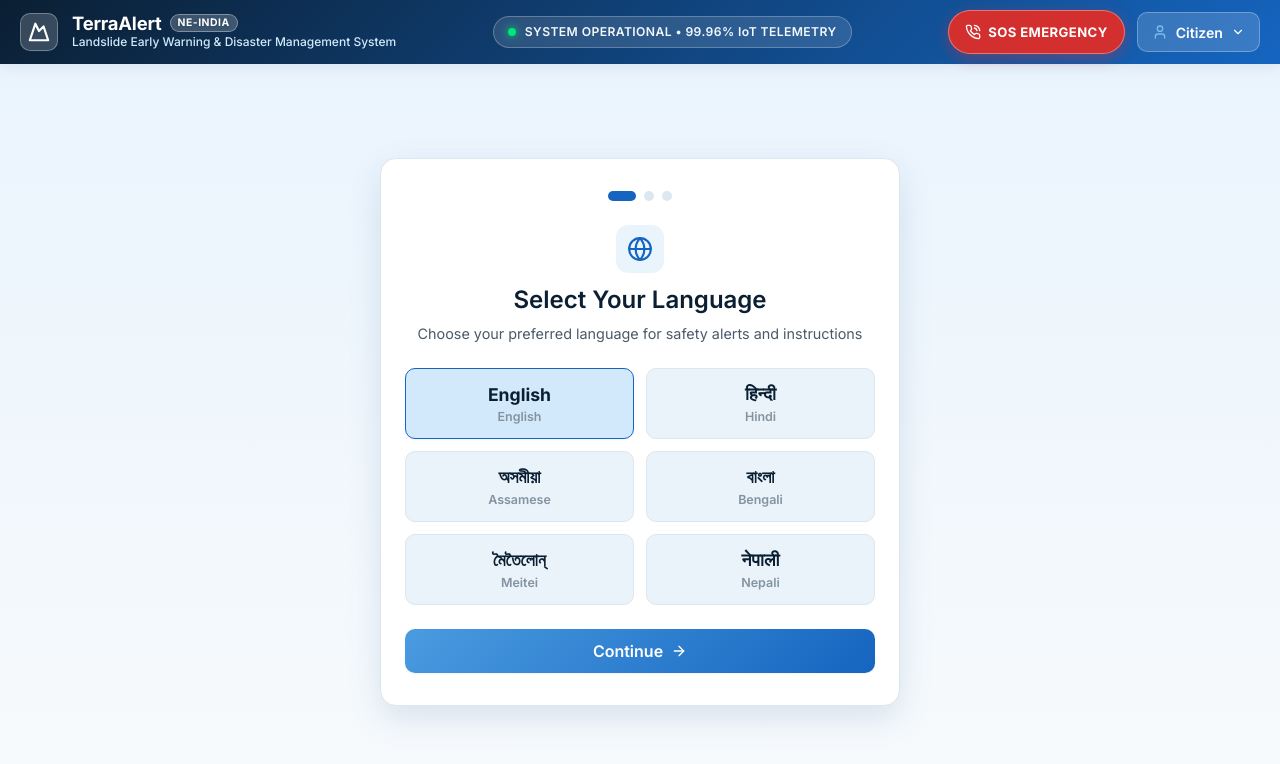
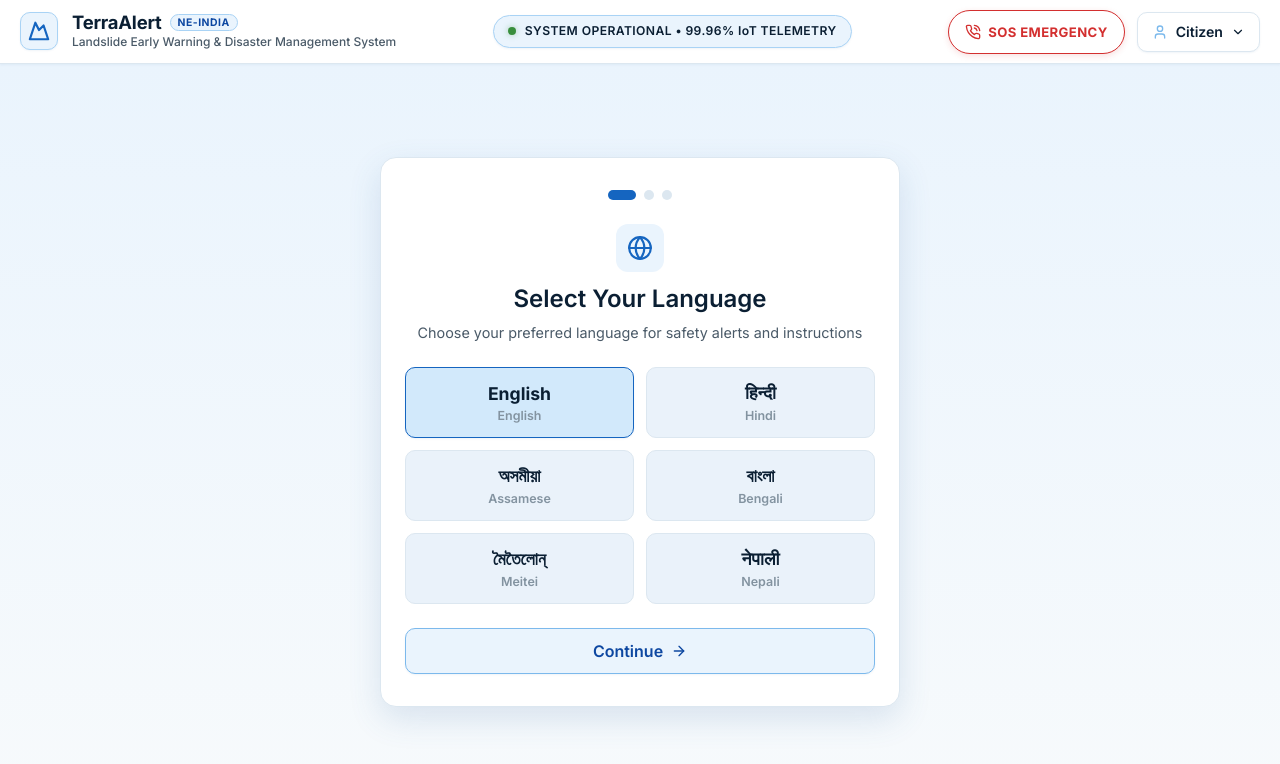
Before and after one commit to karthiksuman/LandAlert, a React (Vite) app: page / in a window 1280 px wide. Shown: the top 764 px of the page. Built offline with nearby package versions, Linux system fonts and the light colour scheme.

Commit message:
feat: restyle top navbar, sidebars, and buttons to clean light theme

```diff
--- a/src/components/admin/AdminPortal.jsx
+++ b/src/components/admin/AdminPortal.jsx
@@ -17,15 +17,15 @@ const AdminPortal = () => {
     <div className="admin-layout">
       {/* Admin Sidebar */}
       <aside className={`portal-sidebar ${isSidebarCollapsed ? 'collapsed' : ''}`}>
-        <div style={{ padding: '16px 14px', display: 'flex', justifyContent: isSidebarCollapsed ? 'center' : 'space-between', alignItems: 'center', borderBottom: '1px solid var(--border-subtle)' }}>
+        <div style={{ padding: '16px 14px', display: 'flex', justifyContent: isSidebarCollapsed ? 'center' : 'space-between', alignItems: 'center', borderBottom: '1px solid var(--color-border)' }}>
           {!isSidebarCollapsed && (
-            <div style={{ fontSize: '0.82rem', fontWeight: 800, color: '#66BB6A', textTransform: 'uppercase', letterSpacing: '0.5px' }}>
+            <div style={{ fontSize: '0.82rem', fontWeight: 800, color: 'var(--color-blue-600)', textTransform: 'uppercase', letterSpacing: '0.5px' }}>
               Super Admin Console
             </div>
           )}
           <button
             onClick={() => setIsSidebarCollapsed(!isSidebarCollapsed)}
-            style={{ background: 'none', border: 'none', color: 'var(--text-muted)', cursor: 'pointer', padding: '4px' }}
+            style={{ background: 'none', border: 'none', color: 'var(--color-text-secondary)', cursor: 'pointer', padding: '4px' }}
           >
             {isSidebarCollapsed ? <ChevronRight size={18} /> : <ChevronLeft size={18} />}
           </button>
--- a/src/components/authority/AuthorityPortal.jsx
+++ b/src/components/authority/AuthorityPortal.jsx
@@ -16,15 +16,15 @@ const AuthorityPortal = () => {
     <div className="authority-layout">
       {/* Collapsible Command Sidebar */}
       <aside className={`portal-sidebar ${isSidebarCollapsed ? 'collapsed' : ''}`}>
-        <div style={{ padding: '16px 14px', display: 'flex', justifyContent: isSidebarCollapsed ? 'center' : 'space-between', alignItems: 'center', borderBottom: '1px solid var(--border-subtle)' }}>
+        <div style={{ padding: '16px 14px', display: 'flex', justifyContent: isSidebarCollapsed ? 'center' : 'space-between', alignItems: 'center', borderBottom: '1px solid var(--color-border)' }}>
           {!isSidebarCollapsed && (
-            <div style={{ fontSize: '0.82rem', fontWeight: 800, color: 'var(--brand-cyan)', textTransform: 'uppercase', letterSpacing: '0.5px' }}>
+            <div style={{ fontSize: '0.82rem', fontWeight: 800, color: 'var(--color-blue-600)', textTransform: 'uppercase', letterSpacing: '0.5px' }}>
               Authority Center
             </div>
           )}
           <button
             onClick={() => setIsSidebarCollapsed(!isSidebarCollapsed)}
-            style={{ background: 'none', border: 'none', color: 'var(--text-muted)', cursor: 'pointer', padding: '4px' }}
+            style={{ background: 'none', border: 'none', color: 'var(--color-text-secondary)', cursor: 'pointer', padding: '4px' }}
             title={isSidebarCollapsed ? "Expand Sidebar" : "Collapse Sidebar"}
           >
             {isSidebarCollapsed ? <ChevronRight size={18} /> : <ChevronLeft size={18} />}
--- a/src/styles/header.css
+++ b/src/styles/header.css
@@ -1,13 +1,14 @@
 /* ==========================================================================
    HEADER & TOP NAVIGATION STYLES
-   Theme: Navy to Blue Gradient, Clean White Dropdown, Trustworthy UI Chrome
+   Theme: Clean White & Light Blue Government UI Chrome
    ========================================================================== */
 
 .app-header {
   height: var(--header-height);
-  background: linear-gradient(135deg, var(--color-navy) 0%, var(--color-blue-500) 100%);
-  color: var(--color-text-on-dark);
-  box-shadow: var(--shadow-md);
+  background: var(--color-bg-secondary);
+  color: var(--color-text-primary);
+  border-bottom: 1px solid var(--color-border);
+  box-shadow: var(--shadow-sm);
   position: sticky;
   top: 0;
   left: 0;
@@ -30,18 +31,19 @@
   width: 38px;
   height: 38px;
   border-radius: var(--radius-md);
-  background: rgba(255, 255, 255, 0.18);
-  border: 1px solid rgba(255, 255, 255, 0.3);
+  background: var(--color-blue-50);
+  border: 1px solid var(--color-blue-200);
   display: flex;
   align-items: center;
   justify-content: center;
-  color: #FFFFFF;
+  color: var(--color-blue-500);
   box-shadow: var(--shadow-sm);
-  transition: transform 0.2s ease;
+  transition: transform 0.2s ease, background 0.2s ease;
 }
 
 .header-logo-icon:hover {
   transform: scale(1.04);
+  background: var(--color-blue-100);
 }
 
 .header-brand {
@@ -52,30 +54,29 @@
 .header-title {
   font-size: 1.15rem;
   font-weight: 700;
-  color: #FFFFFF;
+  color: var(--color-navy);
   letter-spacing: -0.2px;
   line-height: 1.1;
   display: flex;
   align-items: center;
   gap: 8px;
-  text-shadow: 0 1px 3px rgba(11, 31, 51, 0.25);
 }
 
 .header-tag {
-  background: rgba(255, 255, 255, 0.2);
-  color: #FFFFFF;
+  background: var(--color-blue-50);
+  color: var(--color-blue-600);
   font-size: 0.65rem;
   font-weight: 700;
   padding: 2px 7px;
   border-radius: var(--radius-pill);
-  border: 1px solid rgba(255, 255, 255, 0.35);
+  border: 1px solid var(--color-blue-200);
   text-transform: uppercase;
   letter-spacing: 0.5px;
 }
 
 .header-subtitle {
   font-size: 0.75rem;
-  color: var(--color-blue-100);
+  color: var(--color-text-secondary);
   font-weight: 500;
 }
 
@@ -84,23 +85,24 @@
   display: flex;
   align-items: center;
   gap: 9px;
-  background: rgba(255, 255, 255, 0.12);
-  border: 1px solid rgba(255, 255, 255, 0.25);
+  background: var(--color-blue-50);
+  border: 1px solid var(--color-blue-200);
   padding: 6px 14px;
   border-radius: var(--radius-pill);
   font-size: 0.76rem;
   font-weight: 600;
   letter-spacing: 0.4px;
-  color: var(--color-text-on-dark);
+  color: var(--color-navy);
   white-space: nowrap;
+  box-shadow: var(--shadow-sm);
 }
 
 .header-status-dot {
   width: 8px;
   height: 8px;
   border-radius: 50%;
-  background: #00E676;
-  box-shadow: 0 0 8px #00E676;
+  background: var(--color-risk-low);
+  box-shadow: 0 0 6px rgba(56, 142, 60, 0.4);
 }
 
 @media (max-width: 900px) {
@@ -118,9 +120,9 @@
 
 /* SOS Emergency Header Trigger */
 .sos-header-btn {
-  background: var(--color-risk-critical);
-  color: #FFFFFF;
-  border: 1px solid rgba(255, 255, 255, 0.35);
+  background: #FFFFFF;
+  color: var(--color-risk-critical);
+  border: 1.5px solid var(--color-risk-critical);
   padding: 7px 16px;
   border-radius: var(--radius-pill);
   font-weight: 700;
@@ -129,14 +131,16 @@
   display: flex;
   align-items: center;
   gap: 7px;
-  box-shadow: 0 4px 14px rgba(211, 47, 47, 0.4);
+  box-shadow: 0 2px 6px rgba(211, 47, 47, 0.15);
   cursor: pointer;
-  transition: transform 0.15s ease, box-shadow 0.15s ease;
+  transition: transform 0.15s ease, background 0.15s ease, color 0.15s ease, box-shadow 0.15s ease;
 }
 
 .sos-header-btn:hover {
-  transform: scale(1.05);
-  box-shadow: 0 6px 20px rgba(211, 47, 47, 0.6);
+  background: var(--color-risk-critical);
+  color: #FFFFFF;
+  transform: scale(1.04);
+  box-shadow: 0 4px 14px rgba(211, 47, 47, 0.35);
 }
 
 .sos-header-btn:active {
@@ -150,26 +154,28 @@
 }
 
 .portal-switcher-btn {
-  background: rgba(255, 255, 255, 0.16);
-  backdrop-filter: blur(10px);
-  -webkit-backdrop-filter: blur(10px);
-  border: 1px solid rgba(255, 255, 255, 0.28);
+  background: #FFFFFF;
+  border: 1px solid var(--color-border);
   border-radius: 10px;
   padding: 8px 14px;
-  color: #FFFFFF;
+  color: var(--color-navy);
   font-size: 0.88rem;
   font-weight: 600;
   display: flex;
   align-items: center;
   gap: 8px;
-  transition: transform 0.15s ease, background 0.15s ease;
+  box-shadow: var(--shadow-sm);
+  transition: transform 0.15s ease, background 0.15s ease, border-color 0.15s ease, box-shadow 0.15s ease;
   cursor: pointer;
   min-height: 40px;
 }
 
 .portal-switcher-btn:hover {
-  background: rgba(255, 255, 255, 0.26);
+  background: var(--color-blue-50);
+  border-color: var(--color-blue-300);
+  color: var(--color-blue-600);
   transform: translateY(-2px);
+  box-shadow: var(--shadow-md);
 }
 
 .portal-dropdown-menu {
@@ -257,24 +263,30 @@
   display: flex;
   align-items: center;
   gap: 8px;
-  background: rgba(255, 255, 255, 0.15);
-  padding: 4px 10px;
+  background: var(--color-blue-50);
+  padding: 5px 12px;
   border-radius: var(--radius-full);
-  border: 1px solid rgba(255, 255, 255, 0.25);
+  border: 1px solid var(--color-blue-200);
   font-size: 0.8rem;
-  color: #FFFFFF;
+  font-weight: 600;
+  color: var(--color-navy);
+  box-shadow: var(--shadow-sm);
 }
 
 .logout-icon-btn {
-  padding: 4px 8px;
-  color: rgba(255, 255, 255, 0.8);
+  padding: 4px 6px;
+  color: var(--color-text-muted);
   border-radius: var(--radius-sm);
-  min-height: 32px;
+  min-height: 24px;
+  transition: all var(--transition-fast);
+  display: inline-flex;
+  align-items: center;
+  justify-content: center;
 }
 
 .logout-icon-btn:hover {
-  color: #FFFFFF;
-  background: rgba(211, 47, 47, 0.3);
+  color: var(--color-risk-critical);
+  background: rgba(211, 47, 47, 0.1);
 }
 
 /* Responsive Adjustments */
--- a/src/styles/index.css
+++ b/src/styles/index.css
@@ -314,59 +314,76 @@ button {
 }
 
 .btn-primary {
-  background: linear-gradient(135deg, var(--color-blue-400), var(--color-blue-500));
-  color: #fff;
-  border: none;
+  background: var(--color-blue-50);
+  color: var(--color-blue-600);
+  border: 1.5px solid var(--color-blue-300);
   border-radius: 10px;
   box-shadow: var(--shadow-sm);
+  font-weight: 600;
+  transition: transform 0.15s ease, background 0.15s ease, color 0.15s ease, border-color 0.15s ease, box-shadow 0.15s ease;
 }
 
 .btn-primary:hover {
+  background: var(--color-blue-500);
+  color: #FFFFFF;
+  border-color: var(--color-blue-500);
   transform: translateY(-2px);
   box-shadow: var(--shadow-md);
-  filter: brightness(1.05);
 }
 
 .btn-primary:active {
   transform: translateY(0);
-  filter: brightness(0.95);
+  background: var(--color-blue-600);
 }
 
 .btn-secondary {
-  background: var(--color-blue-50);
-  color: var(--color-blue-600);
+  background: #FFFFFF;
+  color: var(--color-text-primary);
   border: 1px solid var(--color-border);
   border-radius: 10px;
+  box-shadow: var(--shadow-sm);
+  transition: transform 0.15s ease, background 0.15s ease, color 0.15s ease, border-color 0.15s ease, box-shadow 0.15s ease;
 }
 
 .btn-secondary:hover {
-  background: var(--color-blue-100);
-  border-color: var(--color-border-strong);
+  background: var(--color-blue-50);
+  color: var(--color-blue-600);
+  border-color: var(--color-blue-300);
   transform: translateY(-2px);
+  box-shadow: var(--shadow-md);
 }
 
 .btn-critical {
-  background: var(--color-risk-critical);
-  color: #FFFFFF;
-  box-shadow: 0 2px 8px rgba(211, 47, 47, 0.35);
+  background: #FFF5F5;
+  color: var(--color-risk-critical);
+  border: 1.5px solid #FFCDD2;
   border-radius: 10px;
+  box-shadow: var(--shadow-sm);
+  font-weight: 600;
+  transition: transform 0.15s ease, background 0.15s ease, color 0.15s ease, border-color 0.15s ease, box-shadow 0.15s ease;
 }
 
 .btn-critical:hover {
-  filter: brightness(1.08);
+  background: var(--color-risk-critical);
+  color: #FFFFFF;
+  border-color: var(--color-risk-critical);
   transform: translateY(-2px);
-  box-shadow: 0 4px 14px rgba(211, 47, 47, 0.45);
+  box-shadow: 0 4px 12px rgba(211, 47, 47, 0.3);
 }
 
 .btn-outline-cyan {
-  border: 1px solid var(--color-blue-500);
-  color: var(--color-blue-500);
-  background: var(--color-blue-50);
+  background: #FFFFFF;
+  border: 1.5px solid var(--color-blue-300);
+  color: var(--color-blue-600);
   border-radius: 10px;
+  box-shadow: var(--shadow-sm);
+  font-weight: 600;
+  transition: transform 0.15s ease, background 0.15s ease, border-color 0.15s ease;
 }
 
 .btn-outline-cyan:hover {
-  background: var(--color-blue-100);
+  background: var(--color-blue-50);
+  border-color: var(--color-blue-500);
   transform: translateY(-2px);
 }
 
```
Also changed, not shown: src/styles/authority.css (+15 -8 lines).
